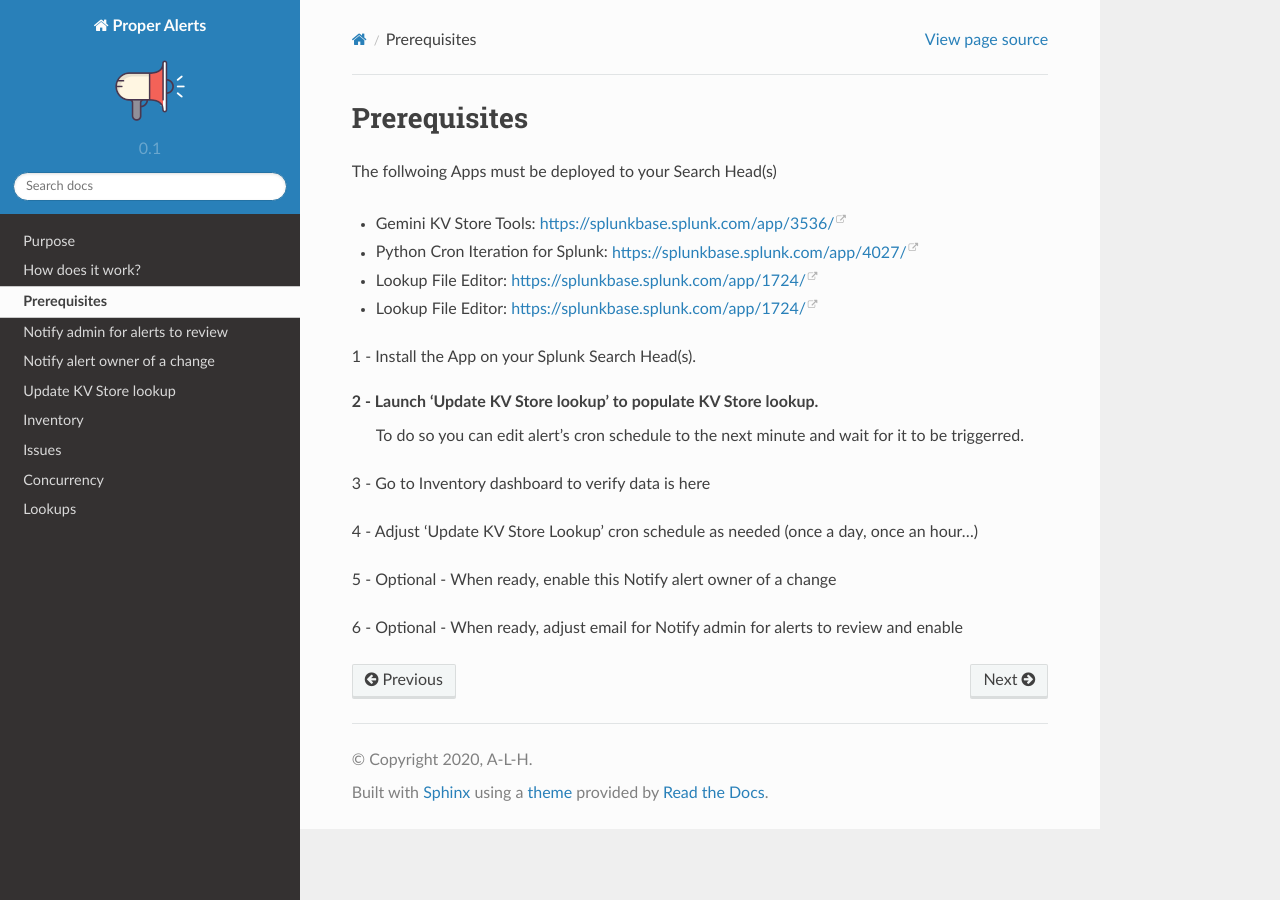
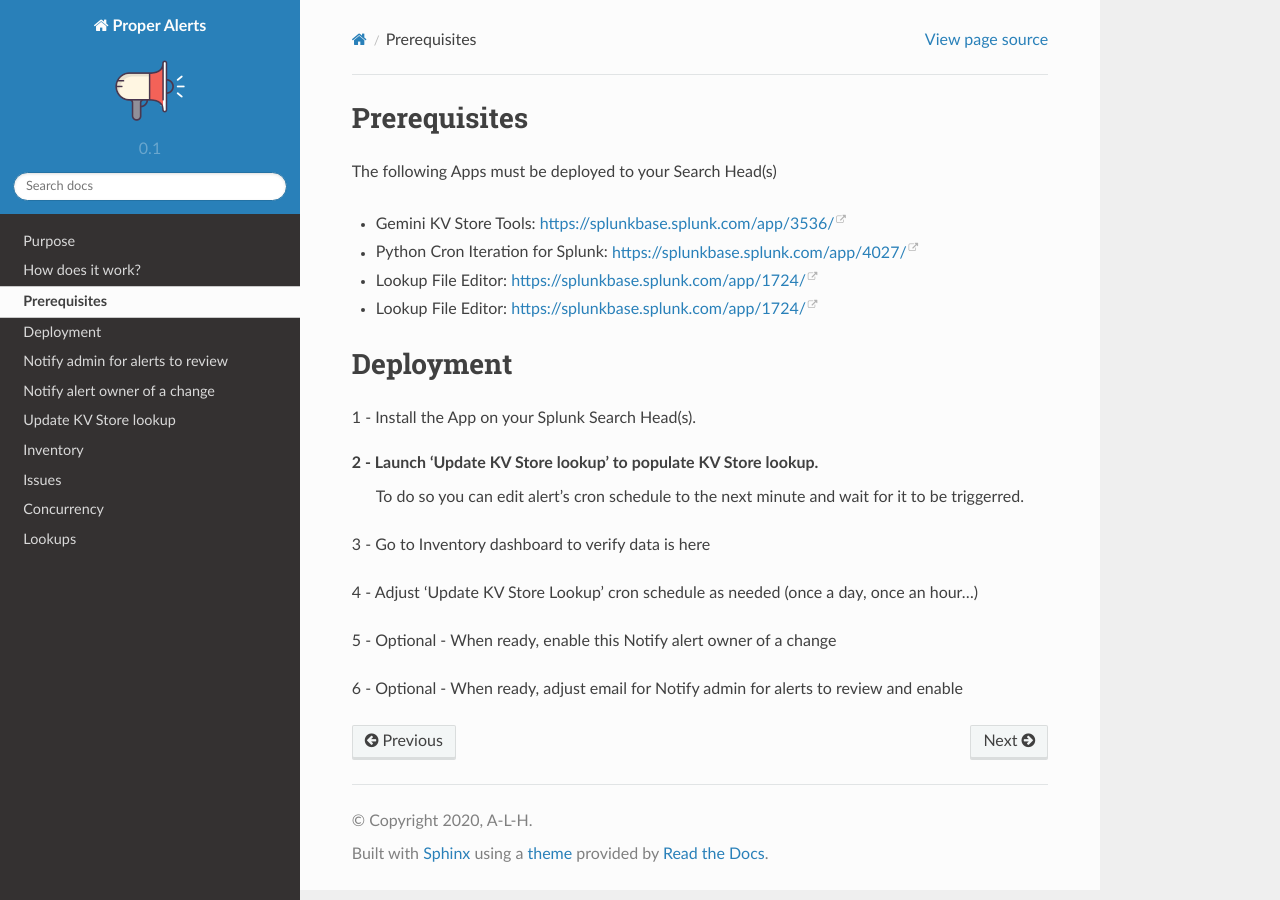
Before and after one commit to a-l-h/splunk-app-proper-alerts, a Sphinx documentation site: the page built from doc/install.rst, in a window 1280 px wide. Built offline with Sphinx 7.4.7 and the Read the Docs theme 2.0.0, drawn with Linux system fonts in a browser that asks for light colours.

Commit message:
Update install.rst

```diff
--- a/doc/install.rst
+++ b/doc/install.rst
@@ -1,12 +1,15 @@
 Prerequisites
-============
+=============
 
-The follwoing Apps must be deployed to your Search Head(s)
+The following Apps must be deployed to your Search Head(s)
 
 - Gemini KV Store Tools: https://splunkbase.splunk.com/app/3536/
 - Python Cron Iteration for Splunk: https://splunkbase.splunk.com/app/4027/
 - Lookup File Editor: https://splunkbase.splunk.com/app/1724/
 - Lookup File Editor: https://splunkbase.splunk.com/app/1724/
+
+Deployment
+==========
 
 1 - Install the App on your Splunk Search Head(s).
 
```
